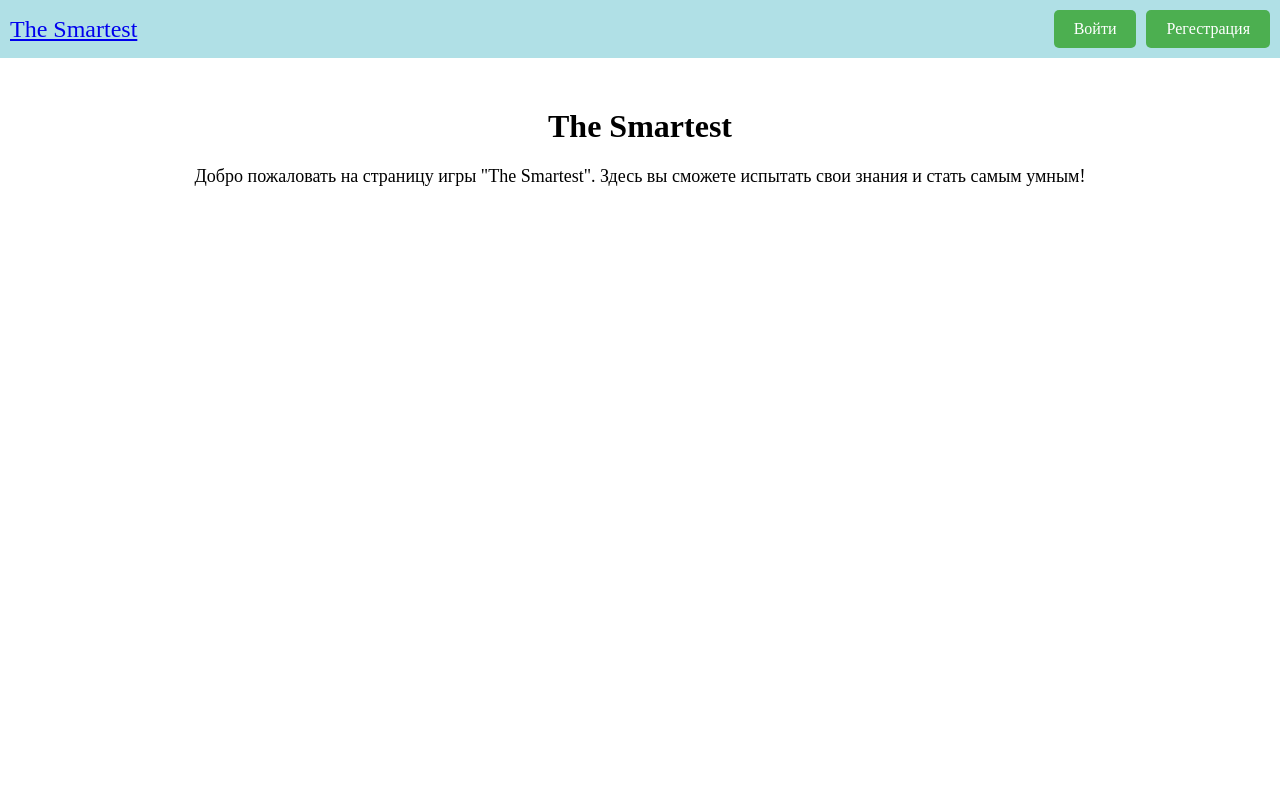
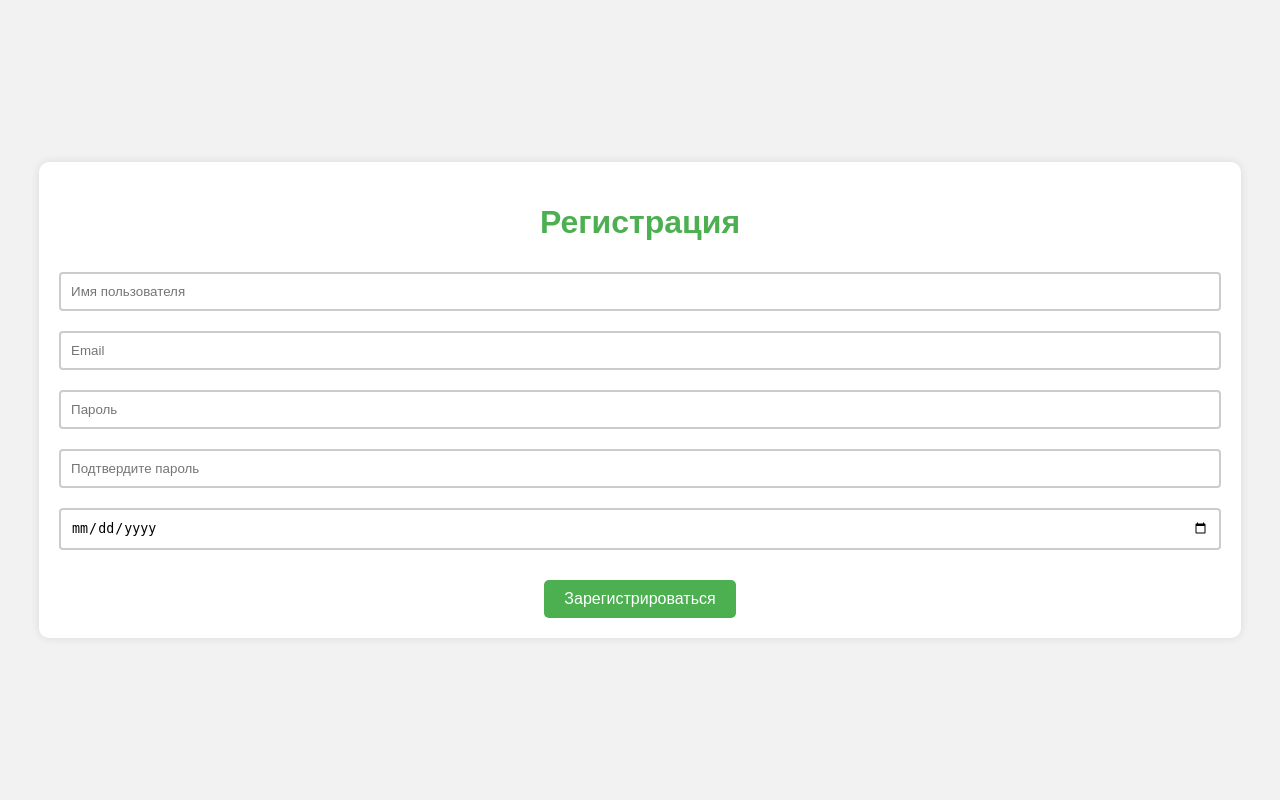
Before and after one commit to marke1-web/The-smartest, a Django app: page /home/ in a window 1280 px wide. Run offline with Django 4.2, Linux system fonts and the light colour scheme.

Commit message:
сохроянет данные в бд

```diff
--- a/smart_project/users/forms.py
+++ b/smart_project/users/forms.py
@@ -6,6 +6,7 @@ class UserProfileForm(forms.ModelForm):
     class Meta:
         model = User
         fields = [
+            'username',
             'first_name',
             'last_name',
             'gender',
--- a/smart_project/users/templates/home.html
+++ b/smart_project/users/templates/home.html
@@ -1,9 +1,31 @@
 <!DOCTYPE html>
 <html>
 <head>
-    <title>Домашняя страница</title>
+    <title>Регистрация</title>
     <style>
-        /* Стили для кнопки */
+        body {
+            font-family: Arial, sans-serif;
+            background-color: #f2f2f2;
+            margin: 0;
+            padding: 0;
+            display: flex;
+            justify-content: center;
+            align-items: center;
+            height: 100vh;
+        }
+
+        form {
+            background-color: #fff;
+            padding: 20px;
+            border-radius: 10px;
+            box-shadow: 0 0 10px rgba(0, 0, 0, 0.1);
+            text-align: center;
+        }
+
+        h1 {
+            color: #4CAF50;
+        }
+
         .login-button {
             display: inline-block;
             padding: 10px 20px;
@@ -11,62 +33,57 @@
             color: white;
             text-decoration: none;
             border-radius: 5px;
+            border: none;
+            font-size: 16px;
+            margin-top: 20px;
+            cursor: pointer;
+            transition: background-color 0.3s;
         }
 
-        /* Стили для контейнера */
-        .container {
-            text-align: center;
-            margin-top: 50px;
+        .login-button:hover {
+            background-color: #45a049;
         }
 
-        /* Стили для описания игры */
-        .game-description {
-            font-size: 18px;
-            margin-bottom: 20px;
+        input[type="text"], input[type="password"], input[type="email"], input[type="date"] {
+            width: 100%;
+            padding: 10px;
+            margin: 10px 0;
+            box-sizing: border-box;
+            border: 2px solid #ccc;
+            border-radius: 4px;
         }
 
-        /* Стили для шапки */
-        .header {
-            display: flex;
-            justify-content: space-between;
-            align-items: center;
-            padding: 10px;
-            background-color: #B0E0E6; /* Нежно-голубой цвет для верхушки */
-        }
-
-        .header-title {
-            font-size: 24px;
-        }
-
-        .header-links {
-            display: flex;
-        }
-
-        .header-links a {
-            margin-left: 10px;
-        }
-
-        body {
-            background-color: #ffffff; /* Белый цвет фона */
-            margin: 0;
-            padding: 0;
+        input[type="text"]:focus, input[type="password"]:focus, input[type="email"]:focus, input[type="date"]:focus {
+            border-color: #4CAF50;
         }
     </style>
 </head>
 <body>
-    <div class="header">
-        <div class="header-title">
-            <a href="/home/">The Smartest</a>
-        </div>
-        <div class="header-links">
-            <a href="/login/" class="login-button">Войти</a>
-            <a href="/register/" class="login-button">Регестрация</a>
-        </div>
-    </div>
+    <form method="post" action="{% url 'register' %}">
+        <h1>Регистрация</h1>
+        {% csrf_token %}
+        <input type="text" name="username" placeholder="Имя пользователя" required>
+        <input type="email" name="email" placeholder="Email" required>
+        <input type="password" id="password" name="password" placeholder="Пароль" required>
+        <input type="password" id="confirm_password" placeholder="Подтвердите пароль" required>
+        <input type="date" name="dob" placeholder="Дата рождения" required>
+        <button type="submit" class="login-button">Зарегистрироваться</button>
+    </form>
 
-    <div class="container">
-        <h1>The Smartest</h1>
-        <p class="game-description">Добро пожаловать на страницу игры "The Smartest". Здесь вы сможете испытать свои знания и стать самым умным!</p>
-    </div>
+    <script>
+        var password = document.getElementById("password");
+        var confirm_password = document.getElementById("confirm_password");
+
+        function validatePassword() {
+            if (password.value != confirm_password.value) {
+                confirm_password.setCustomValidity("Пароли не совпадают");
+            } else {
+                confirm_password.setCustomValidity('');
+            }
+        }
+
+        password.onchange = validatePassword;
+        confirm_password.onkeyup = validatePassword;
+    </script>
 </body>
 </html>
--- a/smart_project/users/views.py
+++ b/smart_project/users/views.py
@@ -16,6 +16,10 @@ def register(request):
         if form.is_valid():
             form.save()
             return redirect('home')
+        else:
+            print(
+                form.errors
+            )
     else:
         form = UserProfileForm()
     return render(request, 'register.html', {'form': form})
```
Also changed, not shown: smart_project/users/models.py (+9 -20 lines), smart_project/users/templates/register.html (+19 -16 lines), smart_project/users/migrations/0006_alter_user_options_alter_user_date_birth_and_more.py (added).
